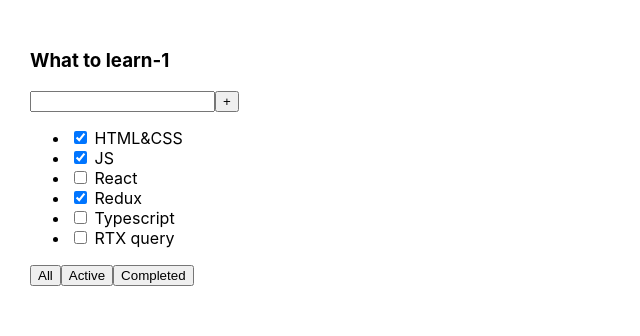
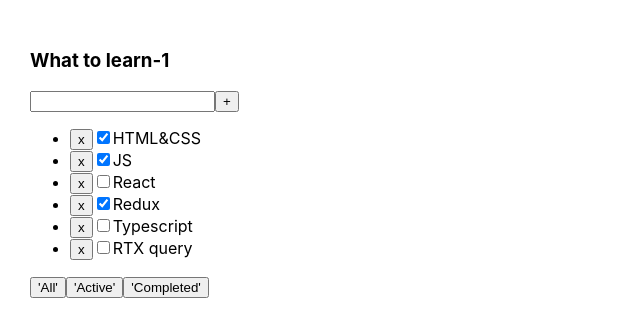
Before and after one commit to OlhaFedorets/1-todolist, a React (Create React App) app: page / in a window 1280 px wide. Shown: the top 336 px of the page, without its empty margins (0-640 px from the left). Built offline with nearby package versions, Linux system fonts and the light colour scheme.

Commit message:
change todolist

```diff
--- a/src/Todolist.tsx
+++ b/src/Todolist.tsx
@@ -1,9 +1,11 @@
 import React from 'react';
-import { Button } from './Button';
+import {FilterTypes} from "./App";
 
 type Props = {
     title: string
     tasks: Task[]
+    removeTask: (taskId: number) => void
+    filterTasks: (filterValue: FilterTypes) => void
 }
 
 export type Task = {
@@ -12,7 +14,7 @@
     isDone: boolean
 }
 
-export const Todolist = ({ title, tasks }: Props) => {
+export const Todolist = ({ title, tasks, removeTask, filterTasks }: Props) => {
 
     return (
         <div>
@@ -27,20 +29,19 @@
                     ? <div>EMPTY</div>
                     :tasks.map((task) => {
                     return (
-                        <li key={task.id}><input type="checkbox" checked={task.isDone} /> <span>{task.title}</span></li>
+                        <li key={task.id}>
+                            <button onClick={()=>removeTask(task.id)}>x</button>
+                            <input type="checkbox" checked={task.isDone}/>
+                            <span>{task.title}</span>
+                        </li>
                     )
                 })}
-                {/* <li><input type="checkbox" checked={tasks[0].isDone}/> <span>{tasks[0].title}</span></li>
-                    <li><input type="checkbox" checked={tasks[1].isDone}/> <span>{tasks[1].title}</span></li>
-                    <li><input type="checkbox" checked={tasks[2].isDone}/> <span>{tasks[2].title}</span></li> */}
+
             </ul>
             <div>
-                <Button title={'All'}/>
-                <Button title={'Active'}/>
-                <Button title={'Completed'}/>
-                {/* <button>All</button>
-                <button>Active</button>
-                <button>Completed</button> */}
+                <button onClick={()=>filterTasks('All')}>'All'</button>
+                <button onClick={()=>filterTasks('Active')}>'Active'</button>
+                <button onClick={()=>filterTasks('Completed')}>'Completed'</button>
             </div>
         </div>
     )
```
